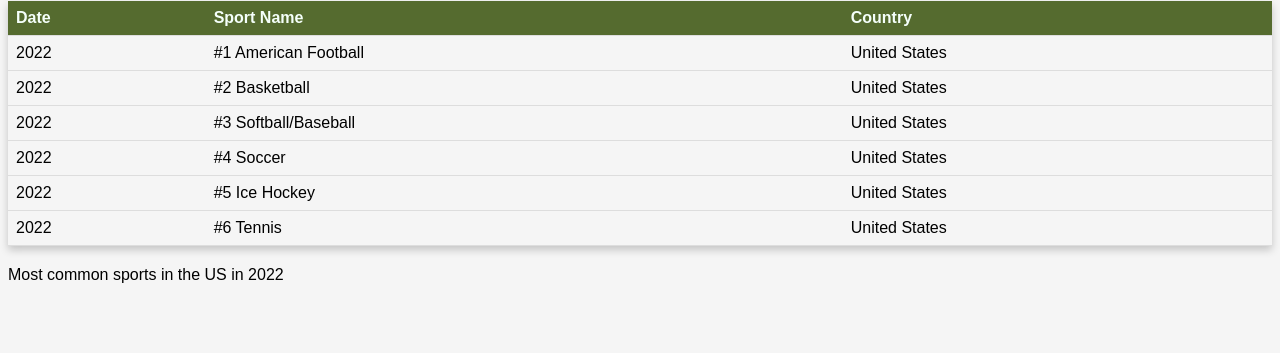
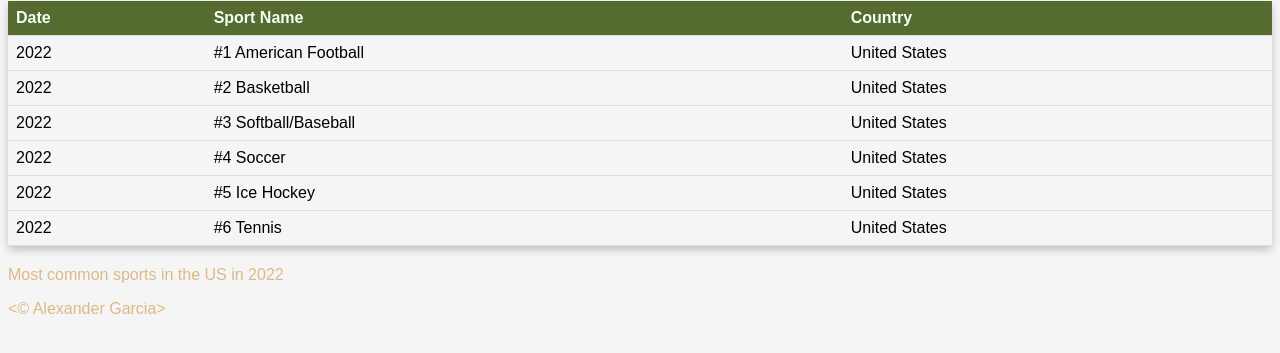
Before and after one commit to AlexanderG40/US-most-common-sports-2022, a plain HTML site: page index.html in a window 1280 px wide. Shown: the part 79-432 px from the top of the page. Drawn offline with Linux system fonts and the light colour scheme.

Commit message:
Add files via upload

```diff
--- a/index.html
+++ b/index.html
@@ -71,6 +71,7 @@
     <footer>
         <p>Most common sports in the US in 2022</p>
         <!--This is Student Alexander Garcia-->
+        <&copy Alexander Garcia>
 
 
     </footer>
--- a/style.css
+++ b/style.css
@@ -29,3 +29,8 @@ tr:hover{
     background-color: grey;
 
 }
+
+footer{
+    margin: 0 auto;
+    color: burlywood;
+}
```
